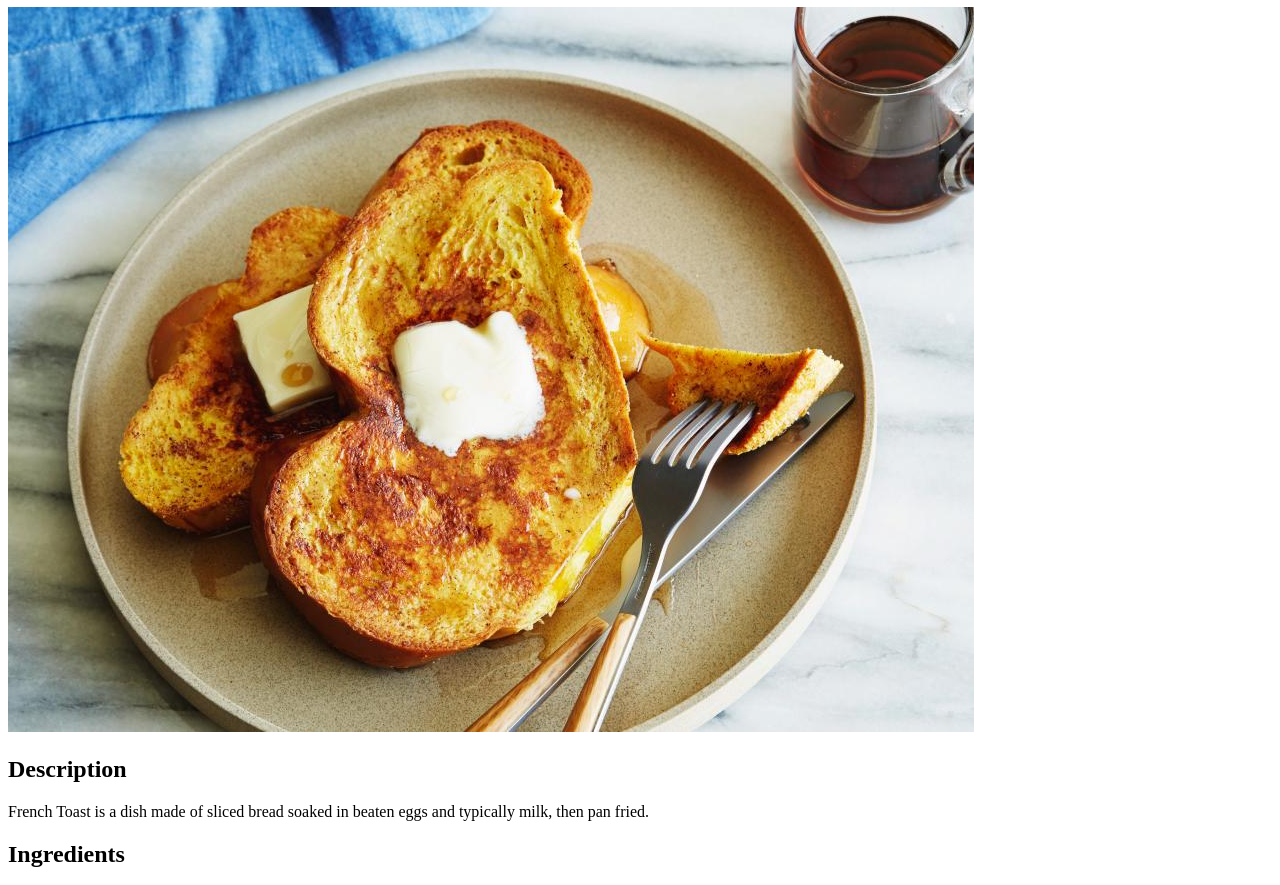
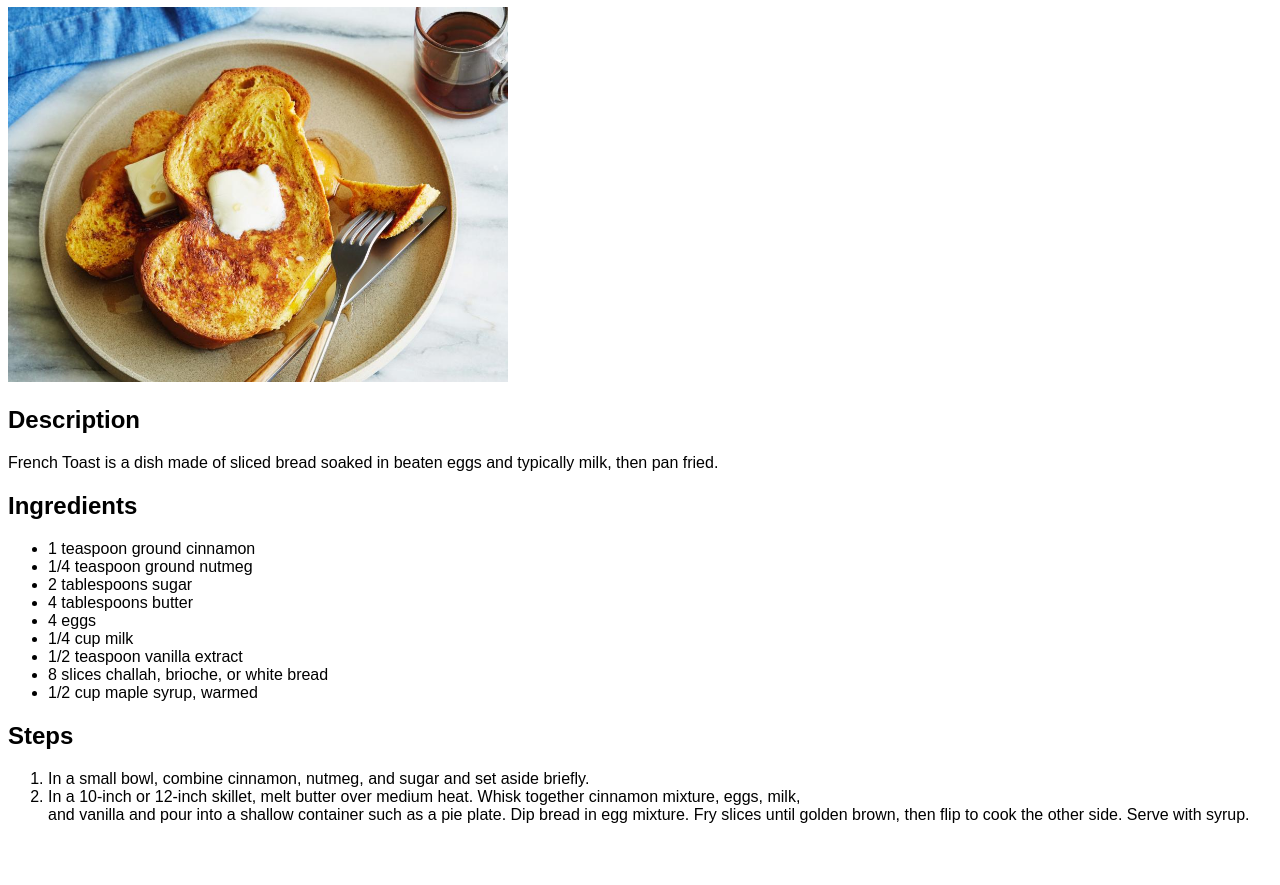
Before and after one commit to NicolasHup/odin-recipes, a plain HTML site: page recipes/recipe1.html in a window 1280 px wide. Shown: the part 73-958 px from the top of the page. After the commit the page ends 913 px from the top, so only its background shows below. Drawn offline with Linux system fonts and the light colour scheme.

Commit message:
edit html files and style.css

```diff
--- a/recipes/recipe1.html
+++ b/recipes/recipe1.html
@@ -5,11 +5,14 @@
     <meta http-equiv="X-UA-Compatible" content="IE=edge">
     <meta name="viewport" content="width=device-width, initial-scale=1.0">
     <title>Document</title>
+    <link rel="stylesheet" href="/style.css">
 </head>
 <body>
+
     <h1>French Toast</h1>
-
-    <img src="/images/french_toast.jpeg" alt="French Toast">
+    <div class="image">
+        <img src="/images/french_toast.jpeg" alt="French Toast">
+    </div>
     <h2>Description</h2>
     <p>French Toast is a dish made of sliced bread soaked in beaten eggs and typically milk, then pan fried.</p>
     <h2>Ingredients</h2>
@@ -27,7 +30,8 @@
     <h2>Steps</h2>
     <ol>
         <li>In a small bowl, combine cinnamon, nutmeg, and sugar and set aside briefly. </li>
-        <li>In a 10-inch or 12-inch skillet, melt butter over medium heat. Whisk together cinnamon mixture, eggs, milk, and vanilla and pour into a shallow container such as a pie plate. Dip bread in egg mixture. Fry slices until golden brown, then flip to cook the other side. Serve with syrup.</li>
+        <li>In a 10-inch or 12-inch skillet, melt butter over medium heat. Whisk together cinnamon mixture, eggs, milk, <br>
+            and vanilla and pour into a shallow container such as a pie plate. Dip bread in egg mixture. Fry slices until golden brown, then flip to cook the other side. Serve with syrup.</li>
     </ol>
 </body>
 </html>
--- /dev/null
+++ b/style.css
@@ -0,0 +1,9 @@
+body{
+    font-family: Arial, Helvetica, sans-serif;
+}
+
+img{
+    width: 500px;
+    height: auto;
+    align-self: center;
+}
```
Also changed, not shown: index.html (+1 -0 lines), recipes/recipe2.html (+4 -1 lines), recipes/recipe3.html (+4 -1 lines).
